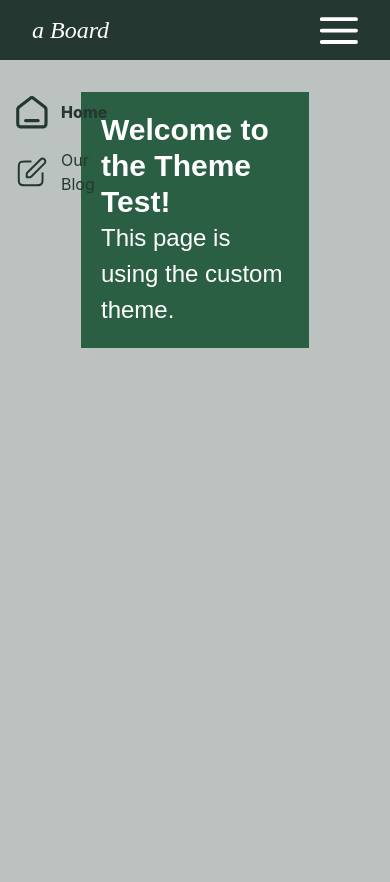
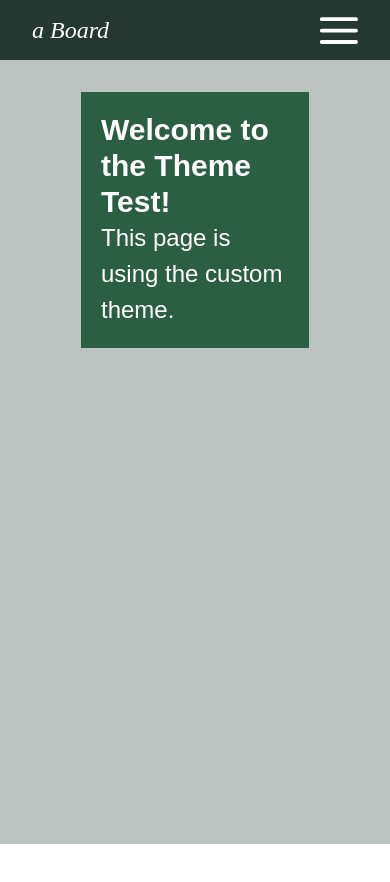
Before and after one commit to winddinaa/exam-datawow, a Next.js app: page / in a window 390 px wide. Shown: the top 882 px of the page. After the commit the page ends 844 px from the top, so only its background shows below. Built offline with nearby package versions, Linux system fonts and the light colour scheme; a web font is replaced by a local one.

Commit message:
Add:  hide sidebar when mobile mode

```diff
--- a/output.css
+++ b/output.css
@@ -640,6 +640,10 @@ video {
   height: 60px;
 }
 
+.h-\[calc\(100vh-60px\)\] {
+  height: calc(100vh - 60px);
+}
+
 .h-auto {
   height: auto;
 }
@@ -652,8 +656,12 @@ video {
   height: 100vh;
 }
 
-.min-h-screen {
-  min-height: 100vh;
+.w-1\/6 {
+  width: 16.666667%;
+}
+
+.w-4\/6 {
+  width: 66.666667%;
 }
 
 .w-\[44vw\] {
@@ -674,42 +682,6 @@ video {
 
 .w-screen {
   width: 100vw;
-}
-
-.w-\[20vw\] {
-  width: 20vw;
-}
-
-.w-\[60vw\] {
-  width: 60vw;
-}
-
-.w-1\/4 {
-  width: 25%;
-}
-
-.w-2\/4 {
-  width: 50%;
-}
-
-.w-1\/5 {
-  width: 20%;
-}
-
-.w-3\/4 {
-  width: 75%;
-}
-
-.w-3\/5 {
-  width: 60%;
-}
-
-.w-1\/6 {
-  width: 16.666667%;
-}
-
-.w-4\/6 {
-  width: 66.666667%;
 }
 
 .min-w-\[150\] {
@@ -849,6 +821,11 @@ video {
   background-color: rgb(36 56 49 / var(--tw-bg-opacity, 1));
 }
 
+.bg-brand-grey-100 {
+  --tw-bg-opacity: 1;
+  background-color: rgb(187 194 192 / var(--tw-bg-opacity, 1));
+}
+
 .bg-brand-success {
   --tw-bg-opacity: 1;
   background-color: rgb(73 165 105 / var(--tw-bg-opacity, 1));
@@ -856,11 +833,6 @@ video {
 
 .bg-gray-500\/10 {
   background-color: rgb(107 114 128 / 0.1);
-}
-
-.bg-brand-grey-100 {
-  --tw-bg-opacity: 1;
-  background-color: rgb(187 194 192 / var(--tw-bg-opacity, 1));
 }
 
 .object-cover {
@@ -874,10 +846,6 @@ video {
 
 .p-\[5\%\] {
   padding: 5%;
-}
-
-.p-\[1rem\] {
-  padding: 1rem;
 }
 
 .px-4 {
@@ -905,30 +873,16 @@ video {
   padding-bottom: 1.5rem;
 }
 
-.px-\[1rem\] {
-  padding-left: 1rem;
-  padding-right: 1rem;
-}
-
-.py-\[2rem\] {
-  padding-top: 2rem;
-  padding-bottom: 2rem;
-}
-
 .pl-10 {
   padding-left: 2.5rem;
 }
 
+.pt-8 {
+  padding-top: 2rem;
+}
+
 .pt-\[64px\] {
   padding-top: 64px;
-}
-
-.pt-\[32px\] {
-  padding-top: 32px;
-}
-
-.pt-8 {
-  padding-top: 2rem;
 }
 
 .font-castoro {
@@ -965,16 +919,16 @@ video {
   font-weight: 700;
 }
 
+.font-extrabold {
+  font-weight: 800;
+}
+
 .font-normal {
   font-weight: 400;
 }
 
 .font-semibold {
   font-weight: 600;
-}
-
-.font-extrabold {
-  font-weight: 800;
 }
 
 .italic {
@@ -991,6 +945,11 @@ video {
   color: rgb(255 255 255 / var(--tw-text-opacity, 1));
 }
 
+.text-brand-green-500 {
+  --tw-text-opacity: 1;
+  color: rgb(36 56 49 / var(--tw-text-opacity, 1));
+}
+
 .text-gray-900 {
   --tw-text-opacity: 1;
   color: rgb(17 24 39 / var(--tw-text-opacity, 1));
@@ -999,11 +958,6 @@ video {
 .text-white {
   --tw-text-opacity: 1;
   color: rgb(255 255 255 / var(--tw-text-opacity, 1));
-}
-
-.text-brand-green-500 {
-  --tw-text-opacity: 1;
-  color: rgb(36 56 49 / var(--tw-text-opacity, 1));
 }
 
 .antialiased {
--- a/src/component/layout/index.tsx
+++ b/src/component/layout/index.tsx
@@ -17,11 +17,11 @@ const LayoutComponent = ({
   return (
     <div>
       {isLargeScreen ? <NavBar /> : <NavBarMobile />}
-      <div className="flex flex-row bg-brand-grey-100">
-        <div className="w-1/6 h-full px-4 pt-8 sticky top-0">
-          <Sidebar />
+      <div className="flex flex-row bg-brand-grey-100 h-[calc(100vh-60px)]">
+        <div className="w-1/6 px-4 pt-8 sticky top-0">
+          {isLargeScreen && <Sidebar />}
         </div>
-        <div className="w-4/6 h-screen px-4 pt-8 ">{children}</div>
+        <div className="w-4/6  px-4 pt-8 ">{children}</div>
       </div>
     </div>
   );
```
